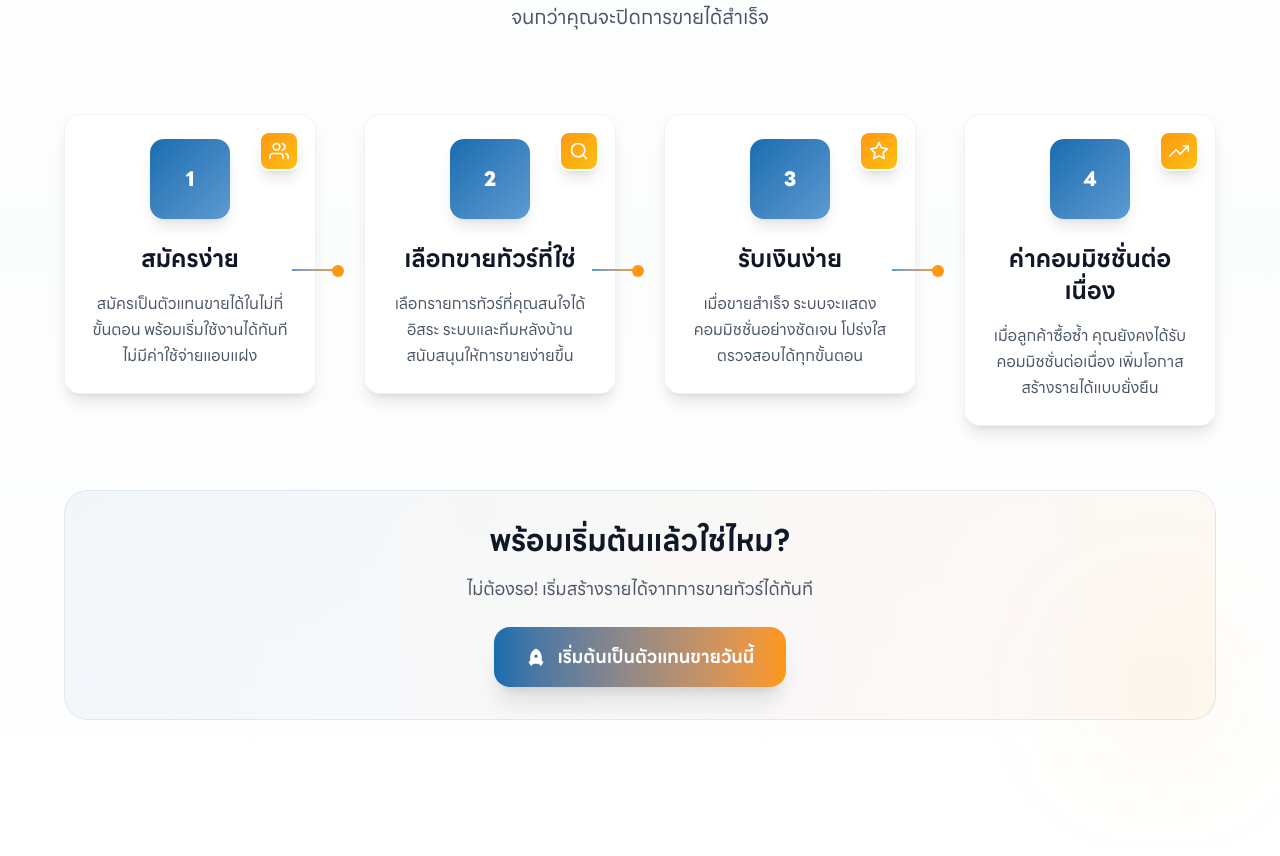
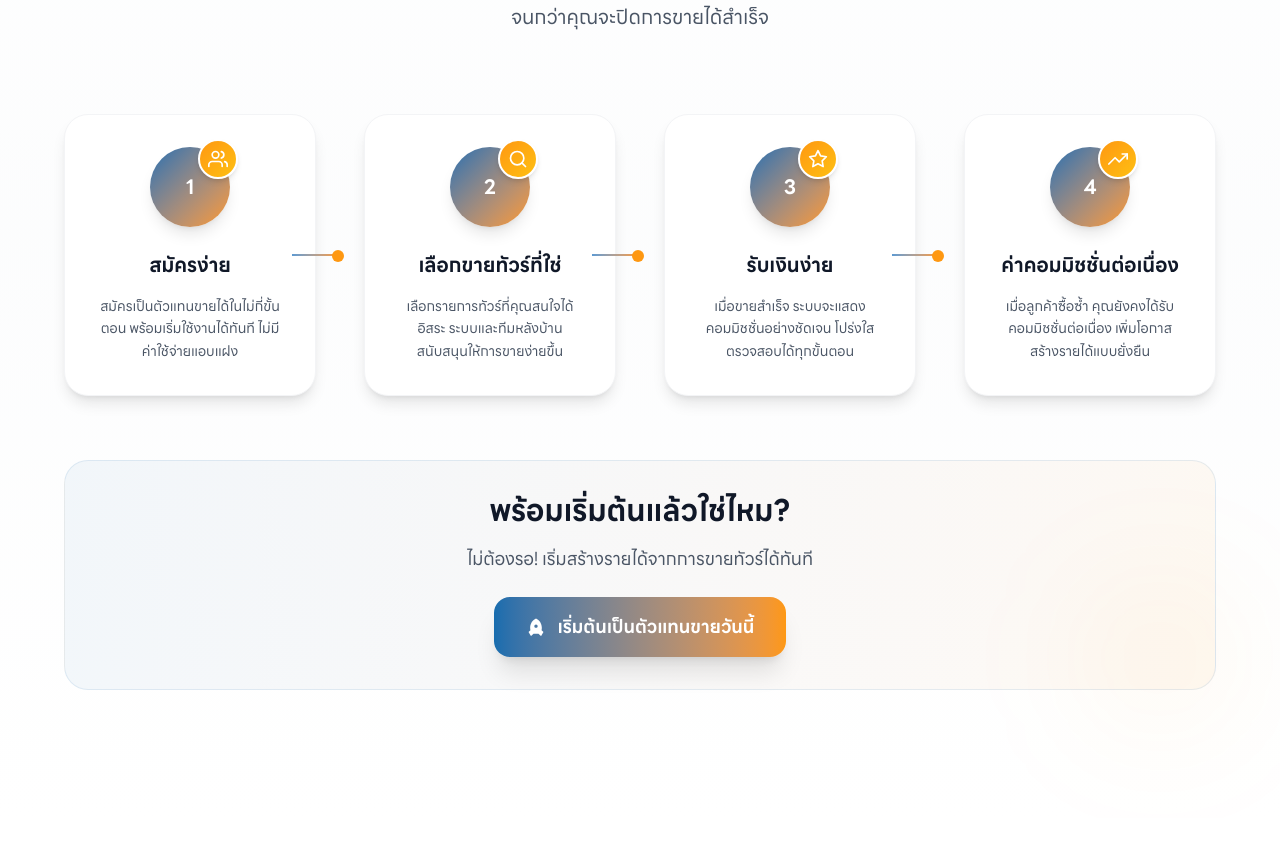
Before and after one commit to canvasmediaagencydev/Sale-page-website-seller-program, a Next.js app: page / in a window 1280 px wide. Shown: the part 1289-2145 px from the top of the page. Built offline with nearby package versions, Linux system fonts and the light colour scheme; no server answers; the database is empty; a web font is replaced by a local one.

Commit message:
update :ui WorkingProcessSection

```diff
--- a/src/components/sections/WorkingProcessSection.tsx
+++ b/src/components/sections/WorkingProcessSection.tsx
@@ -26,28 +26,38 @@ const ProcessStep = ({ number, title, description, icon: Icon, index }: ProcessS
     className="relative group"
   >
     {/* Main Card */}
-    <div className="bg-white/80 backdrop-blur-sm rounded-2xl p-6 border border-gray-200/50 shadow-lg hover:shadow-xl transition-all duration-500 hover:-translate-y-1 group-hover:border-paydee-orange-primary/30">
+    <div className="relative bg-white rounded-3xl p-8 shadow-lg hover:shadow-xl transition-all duration-500 hover:-translate-y-2 border border-gray-100 group overflow-hidden">
+
+      {/* Subtle Background Gradient */}
+      <div className="absolute inset-0 bg-gradient-to-br from-paydee-blue-primary/2 via-transparent to-paydee-orange-primary/2 opacity-0 group-hover:opacity-100 transition-opacity duration-300"></div>
+
       {/* Number Circle */}
       <div className="relative mb-6 flex justify-center">
-        <div className="w-20 h-20 bg-gradient-to-br from-paydee-blue-primary to-paydee-blue-light rounded-xl flex items-center justify-center text-white font-black text-xl shadow-lg group-hover:scale-110 group-hover:rotate-3 transition-all duration-500">
-          {number}
-        </div>
+        <div className="relative">
+          {/* Main Number */}
+          <div className="w-20 h-20 bg-gradient-to-br from-paydee-blue-primary to-paydee-orange-primary rounded-full flex items-center justify-center text-white font-bold text-xl shadow-lg group-hover:scale-110 transition-transform duration-300">
+            {number}
+          </div>
 
-        {/* Icon Background */}
-        <div className="absolute -top-2 -right-2 w-10 h-10 bg-gradient-to-br from-paydee-orange-primary to-paydee-yellow-primary rounded-lg shadow-lg flex items-center justify-center border-2 border-white group-hover:scale-110 group-hover:-rotate-12 transition-all duration-500">
-          <Icon className="w-5 h-5 text-white" />
+          {/* Icon Badge */}
+          <div className="absolute -top-2 -right-2 w-10 h-10 bg-gradient-to-br from-paydee-orange-primary to-paydee-yellow-primary rounded-full shadow-md flex items-center justify-center border-2 border-white group-hover:scale-110 transition-transform duration-300">
+            <Icon className="w-5 h-5 text-white" />
+          </div>
         </div>
       </div>
 
       {/* Content */}
-      <div className="text-center space-y-4">
-        <h3 className="text-xl md:text-2xl font-bold text-gray-900 group-hover:text-paydee-blue-primary transition-colors duration-300">
+      <div className="relative text-center space-y-4">
+        <h3 className="text-lg md:text-xl font-bold text-gray-900 group-hover:text-paydee-blue-primary transition-colors duration-300">
           {title}
         </h3>
-        <p className="text-gray-600 text-sm md:text-base leading-relaxed">
+        <p className="text-gray-600 text-sm leading-relaxed">
           {description}
         </p>
       </div>
+
+      {/* Hover Border */}
+      <div className="absolute inset-0 border-2 border-paydee-orange-primary/20 rounded-3xl opacity-0 group-hover:opacity-100 transition-opacity duration-300"></div>
     </div>
 
     {/* Connecting Arrow - Hidden on last item */}
```
